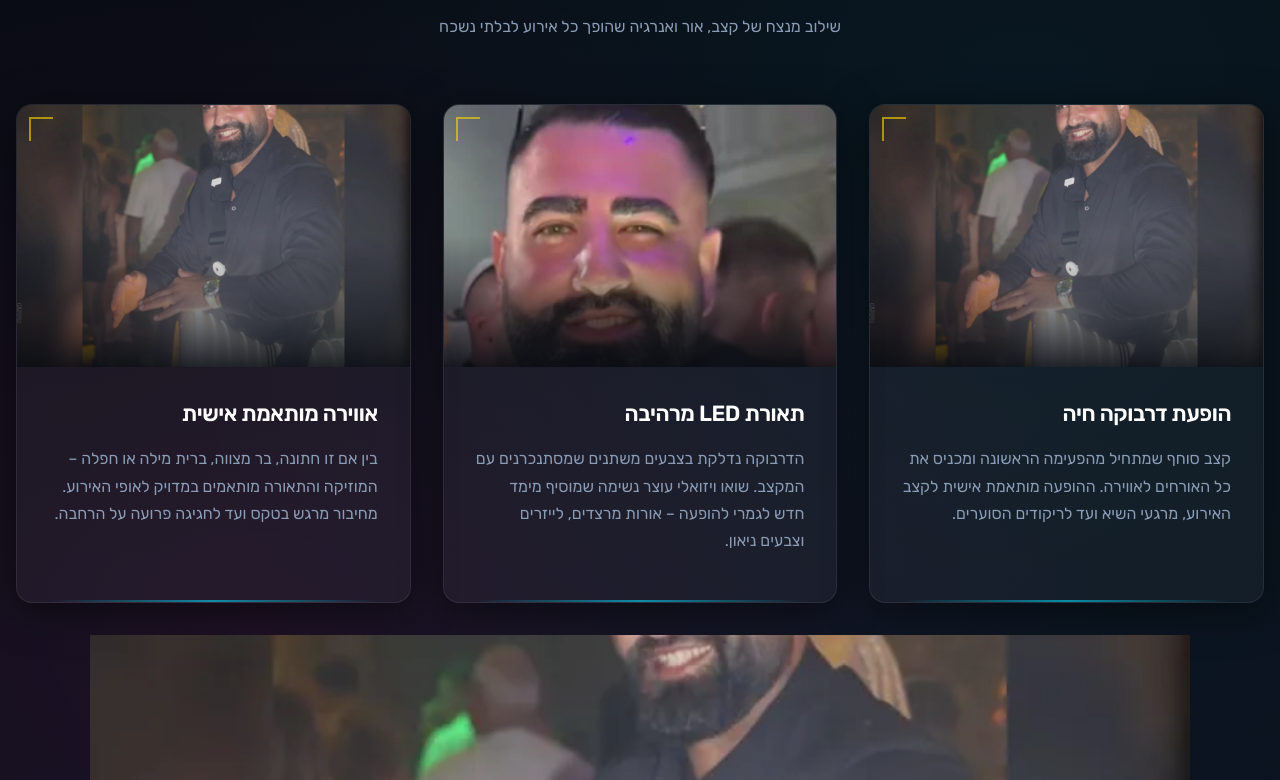
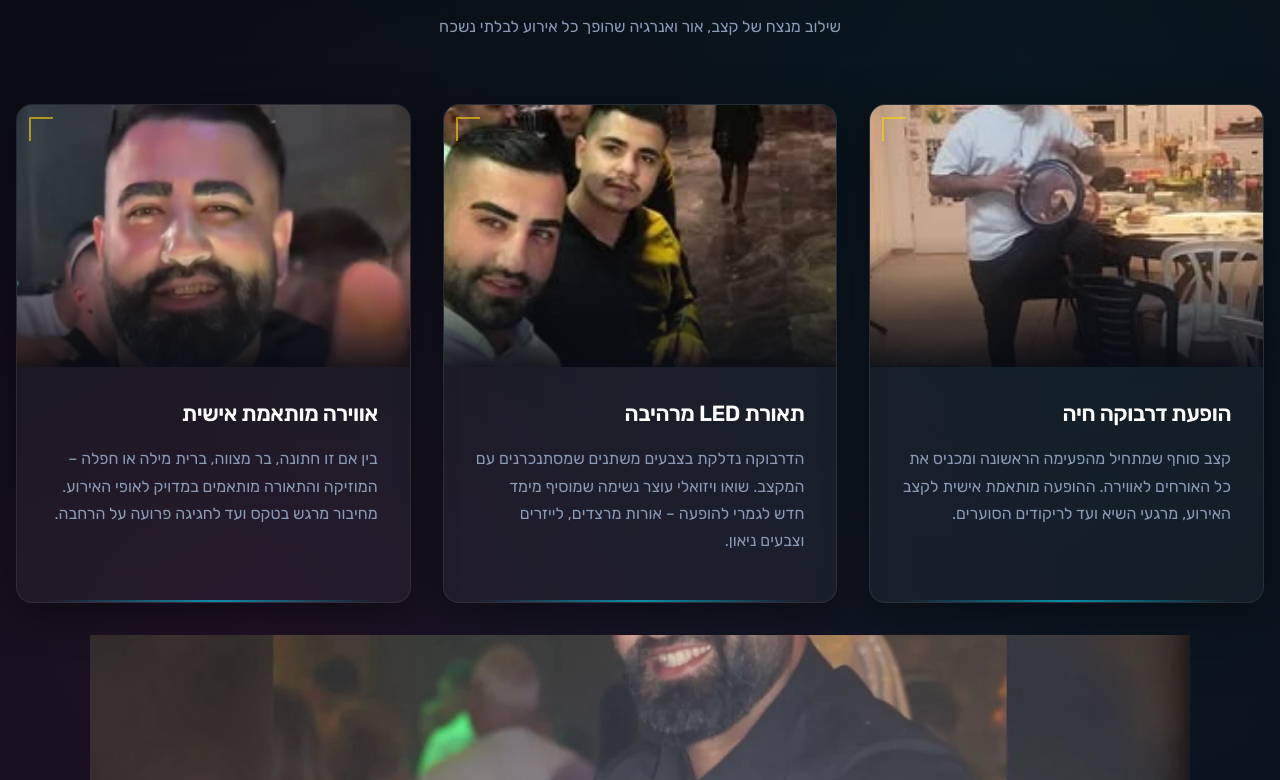
Before and after one commit to slipwoker/zappy-website-8de480f3-8125-46d1-94ae-455778895418, a plain HTML site: page index.html in a window 1280 px wide. Shown: the part 1075-1855 px from the top of the page. Drawn offline with Linux system fonts and the light colour scheme; no server answers.

Commit message:
Background sync: Progressive GitHub Sync

```diff
--- a/index.html
+++ b/index.html
@@ -685,7 +685,7 @@ body:has(.zappy-announcement-bar) main > section[class*="hero"]:first-of-type {
 </style>
     <link rel="stylesheet" href="/styles.css">
     <script>window.ZAPPY_WEBSITE_ID = "8de480f3-8125-46d1-94ae-455778895418"; window.ZAPPY_API_BASE = "https://api.zappy5.com";</script>
-    <link rel="preload" as="image" href="/assets/attached-1785797231344-nl2dwn.webp?v=1785797231344" fetchpriority="high">
+    <link rel="preload" as="image" href="/assets/attached-1785799093788-m9gkvr.webp?v=1785799093788" fetchpriority="high">
 
     <style id="zappy-dropdown-submenu-styles">
       /* ========== DESKTOP DROPDOWN SUBMENU STYLES ========== */
@@ -1264,7 +1264,7 @@ body:has(.zappy-announcement-bar) main > section[class*="hero"]:first-of-type {
   <main id="main">
     <section data-band-index="0" class="index-hero-section" data-layout-spec="בית-hero" data-hero-type="fullscreen-scrim">
   <!-- Background Image -->
-  <img loading="eager" fetchpriority="high" data-hero-bg="true" class="hero-bg-image" data-placeholder="index-hero-image-1" data-context="Avi Darbuka performing energetically on stage with darbuka drum, dramatic nightclub atmosphere with smoke, electric cyan and hot magenta stage lighting, LED effects, premium event photography, cinematic wide shot, dark background" width="1200" height="600" src="/assets/attached-1785797231344-nl2dwn.webp?v=1785797231344" alt="אבי דרבוקה בהופעה חיה עם תאורת לדים מרהיבה" decoding="async">
+  <img loading="eager" fetchpriority="high" data-hero-bg="true" class="hero-bg-image" data-placeholder="index-hero-image-1" data-context="Avi Darbuka performing energetically on stage with darbuka drum, dramatic nightclub atmosphere with smoke, electric cyan and hot magenta stage lighting, LED effects, premium event photography, cinematic wide shot, dark background" width="1200" height="600" src="/assets/attached-1785799093788-m9gkvr.webp?v=1785799093788" alt="אבי דרבוקה בהופעה חיה עם תאורת לדים מרהיבה" decoding="async">
 
   <!-- Scrim Overlay -->
   <div class="hero-scrim" aria-hidden="true"></div>
@@ -1326,7 +1326,7 @@ body:has(.zappy-announcement-bar) main > section[class*="hero"]:first-of-type {
             <!-- Card 1: Live Performance -->
             <article class="index-features-card">
                 <div class="index-features-card__media">
-                    <img loading="lazy" decoding="async" data-placeholder="index-features-image-1" data-context="Avi playing the darbuka drum live on stage at a wedding, dramatic lighting, crowd cheering, energetic atmosphere, high-contrast cinematic photography style" width="600" height="400" src="/assets/attached-1785797231344-nl2dwn.webp?v=1785797231344" alt="נגן דרבוקה בהופעה חיה על הבמה" class="index-features-card__img" fetchpriority="low">
+                    <img loading="lazy" decoding="async" data-placeholder="index-features-image-1" data-context="Avi playing the darbuka drum live on stage at a wedding, dramatic lighting, crowd cheering, energetic atmosphere, high-contrast cinematic photography style" width="600" height="400" src="/assets/attached-1785799093948-7lmlue.webp?v=1785799093948" alt="נגן דרבוקה בהופעה חיה על הבמה" class="index-features-card__img" fetchpriority="low">
                     <div class="index-features-card__media-overlay"></div>
                     <div class="index-features-card__corner-accent"></div>
                 </div>
@@ -1340,7 +1340,7 @@ body:has(.zappy-announcement-bar) main > section[class*="hero"]:first-of-type {
             <!-- Card 2: LED Effects -->
             <article class="index-features-card">
                 <div class="index-features-card__media">
-                    <img loading="lazy" decoding="async" data-placeholder="index-features-image-2" data-context="Close-up of a darbuka drum with vibrant LED lights glowing in cyan and magenta, dynamic light trails, dark background, futuristic and festive vibe" width="600" height="400" src="/assets/attached-1785797231452-t3esma.webp?v=1785797231452" alt="דרבוקה עם תאורת לד צבעונית" class="index-features-card__img" fetchpriority="low">
+                    <img loading="lazy" decoding="async" data-placeholder="index-features-image-2" data-context="Close-up of a darbuka drum with vibrant LED lights glowing in cyan and magenta, dynamic light trails, dark background, futuristic and festive vibe" width="600" height="400" src="/assets/attached-1785799093960-u8ijx6.webp?v=1785799093960" alt="דרבוקה עם תאורת לד צבעונית" class="index-features-card__img" fetchpriority="low">
                     <div class="index-features-card__media-overlay"></div>
                     <div class="index-features-card__corner-accent"></div>
                 </div>
@@ -1354,7 +1354,7 @@ body:has(.zappy-announcement-bar) main > section[class*="hero"]:first-of-type {
             <!-- Card 3: Tailored Atmosphere -->
             <article class="index-features-card">
                 <div class="index-features-card__media">
-                    <img loading="lazy" decoding="async" data-placeholder="index-features-image-3" data-context="Avi performing at a traditional Jewish celebration, guests dancing the hora, warm ambient lighting mixed with neon accents, joyful cultural atmosphere, premium event photography" width="600" height="400" src="/assets/attached-1785797231344-nl2dwn.webp?v=1785797231344" alt="הופעת דרבוקה באירוע משפחתי חגיגי" class="index-features-card__img" fetchpriority="low">
+                    <img loading="lazy" decoding="async" data-placeholder="index-features-image-3" data-context="Avi performing at a traditional Jewish celebration, guests dancing the hora, warm ambient lighting mixed with neon accents, joyful cultural atmosphere, premium event photography" width="600" height="400" src="/assets/attached-1785799093788-m9gkvr.webp?v=1785799093788" alt="הופעת דרבוקה באירוע משפחתי חגיגי" class="index-features-card__img" fetchpriority="low">
                     <div class="index-features-card__media-overlay"></div>
                     <div class="index-features-card__corner-accent"></div>
                 </div>
@@ -1365,7 +1365,7 @@ body:has(.zappy-announcement-bar) main > section[class*="hero"]:first-of-type {
                 <div class="index-features-card__glow-line"></div>
             </article>
 
-        </div><div class="zappy-carousel-inline" data-zappy-image-carousel="true" data-zappy-hero-carousel="true" data-interval="3000" id="zappy-carousel-1785797325416" style="position:relative;overflow:hidden;width:100%;max-width:1100px;margin:32px auto;aspect-ratio:16/9;"><div class="zappy-carousel-slide is-active" style=";;;opacity:1 !important;pointer-events:auto !important;z-index:1 !important;"><img src="/assets/attached-1785797325353-e4s7k8.webp?v=1785797325353" alt="Avi Darbuka SHOW 1" data-element-id="zc-img-1785797325416-0" loading="lazy" decoding="async" fetchpriority="low"></div><div class="zappy-carousel-slide" style=";;;opacity:0 !important;pointer-events:none !important;z-index:0 !important;"><img src="/assets/attached-1785797325401-29ogpq.webp?v=1785797325401" alt="Avi Darbuka SHOW 2" data-element-id="zc-img-1785797325416-1" loading="lazy" decoding="async" fetchpriority="low"></div></div>
+        </div><div class="zappy-carousel-inline" data-zappy-image-carousel="true" data-zappy-hero-carousel="true" data-interval="3000" id="zappy-carousel-1785797325416" style="position:relative;overflow:hidden;width:100%;max-width:1100px;margin:32px auto;aspect-ratio:16/9;"><div class="zappy-carousel-slide is-active" style=";;;opacity:1 !important;pointer-events:auto !important;z-index:1 !important;"><img src="/assets/attached-1785799093811-qtifpo.webp?v=1785799093811" alt="Avi Darbuka SHOW 1" data-element-id="zc-img-1785797325416-0" loading="lazy" decoding="async" fetchpriority="low"></div><div class="zappy-carousel-slide" style=";;;opacity:0 !important;pointer-events:none !important;z-index:0 !important;"><img src="/assets/attached-1785799093935-wq88t2.webp?v=1785799093935" alt="Avi Darbuka SHOW 2" data-element-id="zc-img-1785797325416-1" loading="lazy" decoding="async" fetchpriority="low"></div></div>
     </div>
 
     <!-- Bottom Divider: Smoky black gradient with diagonal magenta streaks -->
@@ -1400,7 +1400,7 @@ body:has(.zappy-announcement-bar) main > section[class*="hero"]:first-of-type {
       <!-- Card 1: Weddings (Large) -->
       <article class="index-services-section__card index-services-section__card--large">
         <div class="index-services-section__card-image-wrapper">
-          <img loading="lazy" decoding="async" data-placeholder="index-services-image-1" data-context="Avi Darbuka performing at a glamorous wedding, spotlight on him, guests dancing energetically, warm ambient lighting, cinematic" width="600" height="400" src="/assets/attached-1785797231344-nl2dwn.webp?v=1785797231344" alt="הופעת דרבוקה בחתונה" class="index-services-section__card-img" fetchpriority="low">
+          <img loading="lazy" decoding="async" data-placeholder="index-services-image-1" data-context="Avi Darbuka performing at a glamorous wedding, spotlight on him, guests dancing energetically, warm ambient lighting, cinematic" width="600" height="400" src="/assets/attached-1785799093811-qtifpo.webp?v=1785799093811" alt="הופעת דרבוקה בחתונה" class="index-services-section__card-img" fetchpriority="low">
           <div class="index-services-section__card-overlay"></div>
           <span class="index-services-section__card-accent-line"></span>
         </div>
@@ -1413,7 +1413,7 @@ body:has(.zappy-announcement-bar) main > section[class*="hero"]:first-of-type {
       <!-- Card 2: Bar/Bat Mitzvah (Large) -->
       <article class="index-services-section__card index-services-section__card--large">
         <div class="index-services-section__card-image-wrapper">
-          <img loading="lazy" decoding="async" data-placeholder="index-services-image-2" data-context="Avi Darbuka playing at a lively Bar Mitzvah party, neon lights, young crowd dancing, festive atmosphere, wide shot" width="600" height="400" src="/assets/attached-1785797231452-t3esma.webp?v=1785797231452" alt="דרבוקה בבר מצווה" class="index-services-section__card-img" fetchpriority="low">
+          <img loading="lazy" decoding="async" data-placeholder="index-services-image-2" data-context="Avi Darbuka playing at a lively Bar Mitzvah party, neon lights, young crowd dancing, festive atmosphere, wide shot" width="600" height="400" src="/assets/attached-1785799093935-wq88t2.webp?v=1785799093935" alt="דרבוקה בבר מצווה" class="index-services-section__card-img" fetchpriority="low">
           <div class="index-services-section__card-overlay"></div>
           <span class="index-services-section__card-accent-line"></span>
         </div>
@@ -1426,7 +1426,7 @@ body:has(.zappy-announcement-bar) main > section[class*="hero"]:first-of-type {
       <!-- Card 3: Brit Milah (Small) -->
       <article class="index-services-section__card index-services-section__card--small">
         <div class="index-services-section__card-image-wrapper">
-          <img loading="lazy" decoding="async" data-placeholder="index-services-image-3" data-context="Intimate Brit Milah ceremony with Avi playing soft darbuka rhythms, family gathered around, warm natural light, emotional atmosphere" width="400" height="300" src="/assets/attached-1785797231344-nl2dwn.webp?v=1785797231344" alt="דרבוקה בברית מילה" class="index-services-section__card-img" fetchpriority="low">
+          <img loading="lazy" decoding="async" data-placeholder="index-services-image-3" data-context="Intimate Brit Milah ceremony with Avi playing soft darbuka rhythms, family gathered around, warm natural light, emotional atmosphere" width="400" height="300" src="/assets/attached-1785799093948-7lmlue.webp?v=1785799093948" alt="דרבוקה בברית מילה" class="index-services-section__card-img" fetchpriority="low">
           <div class="index-services-section__card-overlay"></div>
           <span class="index-services-section__card-accent-line"></span>
         </div>
@@ -1439,7 +1439,7 @@ body:has(.zappy-announcement-bar) main > section[class*="hero"]:first-of-type {
       <!-- Card 4: Haflas (Small) -->
       <article class="index-services-section__card index-services-section__card--small">
         <div class="index-services-section__card-image-wrapper">
-          <img loading="lazy" decoding="async" data-placeholder="index-services-image-4" data-context="Vibrant hafla party, Avi Darbuka in center with LED darbuka, colorful lighting, crowd clapping and dancing, high energy, smoke effects" width="400" height="300" src="/assets/attached-1785797231452-t3esma.webp?v=1785797231452" alt="חפלה עם דרבוקה" class="index-services-section__card-img" fetchpriority="low">
+          <img loading="lazy" decoding="async" data-placeholder="index-services-image-4" data-context="Vibrant hafla party, Avi Darbuka in center with LED darbuka, colorful lighting, crowd clapping and dancing, high energy, smoke effects" width="400" height="300" src="/assets/attached-1785799093960-u8ijx6.webp?v=1785799093960" alt="חפלה עם דרבוקה" class="index-services-section__card-img" fetchpriority="low">
           <div class="index-services-section__card-overlay"></div>
           <span class="index-services-section__card-accent-line"></span>
         </div>
@@ -1452,7 +1452,7 @@ body:has(.zappy-announcement-bar) main > section[class*="hero"]:first-of-type {
       <!-- Card 5: Corporate (Small) -->
       <article class="index-services-section__card index-services-section__card--small">
         <div class="index-services-section__card-image-wrapper">
-          <img loading="lazy" decoding="async" data-placeholder="index-services-image-5" data-context="Corporate event with Avi Darbuka performing, sophisticated audience, elegant venue, dynamic stage lighting, professional atmosphere" width="400" height="300" src="/assets/attached-1785797231344-nl2dwn.webp?v=1785797231344" alt="הופעת דרבוקה באירוע עסקי" class="index-services-section__card-img" fetchpriority="low">
+          <img loading="lazy" decoding="async" data-placeholder="index-services-image-5" data-context="Corporate event with Avi Darbuka performing, sophisticated audience, elegant venue, dynamic stage lighting, professional atmosphere" width="400" height="300" src="/assets/attached-1785799093788-m9gkvr.webp?v=1785799093788" alt="הופעת דרבוקה באירוע עסקי" class="index-services-section__card-img" fetchpriority="low">
           <div class="index-services-section__card-overlay"></div>
           <span class="index-services-section__card-accent-line"></span>
         </div>
@@ -1489,31 +1489,31 @@ body:has(.zappy-announcement-bar) main > section[class*="hero"]:first-of-type {
     <div class="index-gallery-section__grid">
       <!-- Main large image -->
       <figure class="index-gallery-section__item index-gallery-section__item--large">
-        <img data-placeholder="index-gallery-image-1" data-context="Avi Darbuka performing on stage with a glowing LED darbuka drum in a dark concert hall, neon pink and cyan stage lights, cinematic wide shot, intense energy" width="800" height="600" src="/assets/attached-1785797231344-nl2dwn.webp?v=1785797231344" alt="אבי דרבוקה בהופעה חיה עם דרבוקת לד" loading="lazy" decoding="async" fetchpriority="low">
+        <img data-placeholder="index-gallery-image-1" data-context="Avi Darbuka performing on stage with a glowing LED darbuka drum in a dark concert hall, neon pink and cyan stage lights, cinematic wide shot, intense energy" width="800" height="600" src="/assets/attached-1785799093811-qtifpo.webp?v=1785799093811" alt="אבי דרבוקה בהופעה חיה עם דרבוקת לד" loading="lazy" decoding="async" fetchpriority="low">
         <figcaption class="index-gallery-section__caption">הופעה חיה — אנרגיה שאי אפשר לעמוד בפניה</figcaption>
       </figure>
 
       <!-- Top right close-up: hands -->
       <figure class="index-gallery-section__item index-gallery-section__item--top">
-        <img data-placeholder="index-gallery-image-2" data-context="Extreme close-up of hands playing a darbuka drum with LED lights glowing cyan and pink, motion blur on fingers, dark background" width="400" height="300" src="/assets/attached-1785797231452-t3esma.webp?v=1785797231452" alt="תקריב ידיים מנגנות על דרבוקת לד" loading="lazy" decoding="async" fetchpriority="low">
+        <img data-placeholder="index-gallery-image-2" data-context="Extreme close-up of hands playing a darbuka drum with LED lights glowing cyan and pink, motion blur on fingers, dark background" width="400" height="300" src="/assets/attached-1785799093935-wq88t2.webp?v=1785799093935" alt="תקריב ידיים מנגנות על דרבוקת לד" loading="lazy" decoding="async" fetchpriority="low">
         <figcaption class="index-gallery-section__caption">קצב מהלב — כל נגיעה יוצרת קסם</figcaption>
       </figure>
 
       <!-- Bottom right: crowd reaction -->
       <figure class="index-gallery-section__item index-gallery-section__item--bottom">
-        <img data-placeholder="index-gallery-image-3" data-context="Wedding dance floor crowd cheering and dancing, colorful stage haze with pink and cyan lights, joyful celebration atmosphere, wide angle" width="400" height="300" src="/assets/attached-1785797231344-nl2dwn.webp?v=1785797231344" alt="קהל רוקד בחתונה עם תאורה צבעונית" loading="lazy" decoding="async" fetchpriority="low">
+        <img data-placeholder="index-gallery-image-3" data-context="Wedding dance floor crowd cheering and dancing, colorful stage haze with pink and cyan lights, joyful celebration atmosphere, wide angle" width="400" height="300" src="/assets/attached-1785799093948-7lmlue.webp?v=1785799093948" alt="קהל רוקד בחתונה עם תאורה צבעונית" loading="lazy" decoding="async" fetchpriority="low">
         <figcaption class="index-gallery-section__caption">רחבת ריקודים סוערת — החתונה שלכם בשיאה</figcaption>
       </figure>
 
       <!-- Bottom left: LED drum texture -->
       <figure class="index-gallery-section__item index-gallery-section__item--texture">
-        <img data-placeholder="index-gallery-image-4" data-context="Close-up of LED darbuka drum surface with glowing neon patterns, abstract light reflections, dark moody background" width="400" height="300" src="/assets/site-image-index-gallery-image-4.webp" alt="תקריב דרבוקת לד עם טקסטורות אור" loading="lazy" decoding="async" fetchpriority="low">
+        <img data-placeholder="index-gallery-image-4" data-context="Close-up of LED darbuka drum surface with glowing neon patterns, abstract light reflections, dark moody background" width="400" height="300" src="/assets/attached-1785799093960-u8ijx6.webp?v=1785799093960" alt="תקריב דרבוקת לד עם טקסטורות אור" loading="lazy" decoding="async" fetchpriority="low">
         <figcaption class="index-gallery-section__caption">טכנולוגיה פוגשת מסורת — דרבוקת לד בהתאמה אישית</figcaption>
       </figure>
 
       <!-- Bottom center: family celebration -->
       <figure class="index-gallery-section__item index-gallery-section__item--family">
-        <img data-placeholder="index-gallery-image-5" data-context="Family celebration moment at a bar mitzvah, Avi performing with LED darbuka in background, warm ambient light mixed with neon accents, candid shot" width="400" height="300" src="/assets/site-image-index-gallery-image-5.webp" alt="רגע משפחתי מרגש בבר מצווה עם הופעת דרבוקה" loading="lazy" decoding="async" fetchpriority="low">
+        <img data-placeholder="index-gallery-image-5" data-context="Family celebration moment at a bar mitzvah, Avi performing with LED darbuka in background, warm ambient light mixed with neon accents, candid shot" width="400" height="300" src="/assets/attached-1785799093788-m9gkvr.webp?v=1785799093788" alt="רגע משפחתי מרגש בבר מצווה עם הופעת דרבוקה" loading="lazy" decoding="async" fetchpriority="low">
         <figcaption class="index-gallery-section__caption">רגעים משפחתיים — חגיגה שכולם זוכרים</figcaption>
       </figure>
     </div>
```
Also changed, not shown: public/index.html (+1 -1 lines), 3 other files.
